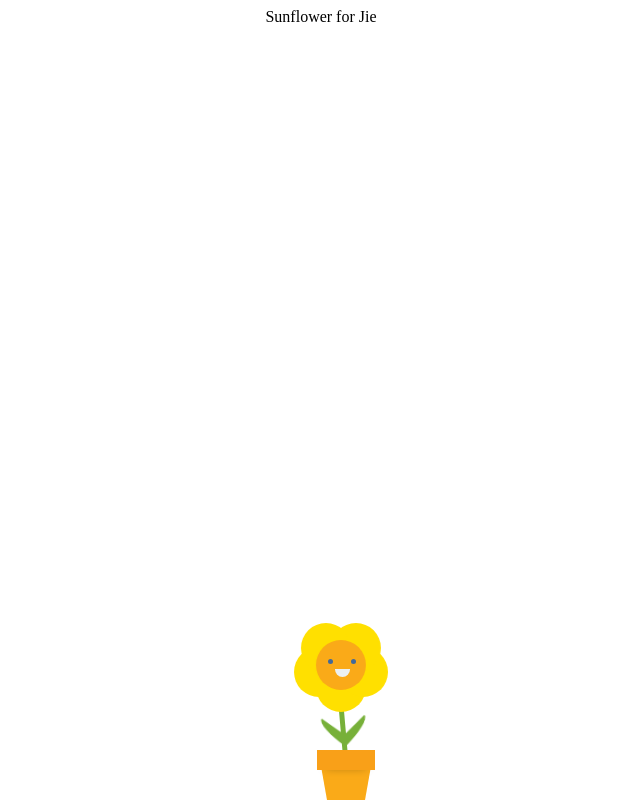
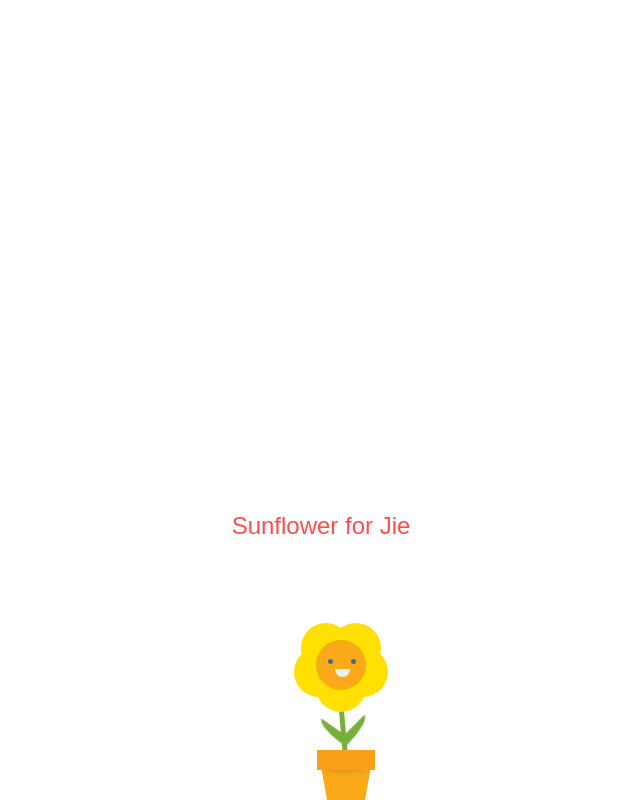
Before and after one commit to flowerforjie/flowerforjie.github.io, a plain HTML site: page index.html in a window 1280 px wide. Shown: the whole page, without its empty margins (319-959 px from the left). Drawn offline with Linux system fonts and the light colour scheme.

Commit message:
Update style.css

```diff
--- a/style.css
+++ b/style.css
@@ -1,3 +1,14 @@
+#text {
+    position: fixed;
+    bottom: 260px; /* adjust this value to position the text above the sunflower */
+    left: 50%;
+    transform: translateX(-50%); /* center the text horizontally */
+    color: rgba(255, 0, 0, 0.7); /* modern red with transparency */
+    font-family: 'Arial', sans-serif; /* modern font */
+    font-size: 24px;
+    text-align: center;
+}
+
 #position{
 	position:fixed;
 	bottom:180px;
```
